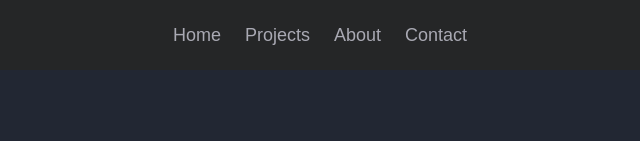
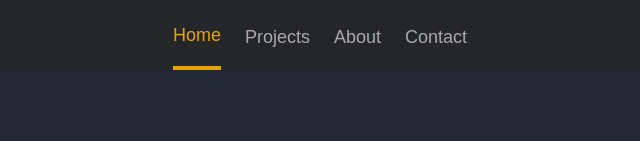
Before and after one commit to saarikt1/portfolio, a React (Create React App) app: page / in a window 1280 px wide. Shown: the top 141 px of the page, without its empty margins (320-960 px from the left). Built offline with nearby package versions, Linux system fonts and the light colour scheme.

Commit message:
Update navigation styles

```diff
--- a/src/components/Navigation.module.scss
+++ b/src/components/Navigation.module.scss
@@ -13,12 +13,17 @@
     background: $nav-bg-color;
     color: $primary-text-color;
     border: none;
-    padding: 12px;
-    margin: 12px 0;
+    padding: 0px 0px 20px 0px;
+    margin: 24px 12px 0 12px;
     font-size: 1.125rem;
 
     &:hover {
       color: $highlight-color;
     }
+
+    &.selected {
+      color: $highlight-color;
+      border-bottom: 4px solid $highlight-color;
+    }
   }
 }
--- a/src/components/Navigation.tsx
+++ b/src/components/Navigation.tsx
@@ -4,7 +4,7 @@ import styles from "./Navigation.module.scss";
 const Navigation = () => {
   return (
     <nav className={styles.navBar}>
-      <button>Home</button>
+      <button className={styles.selected}>Home</button>
       <button>Projects</button>
       <button>About</button>
       <button>Contact</button>
```
